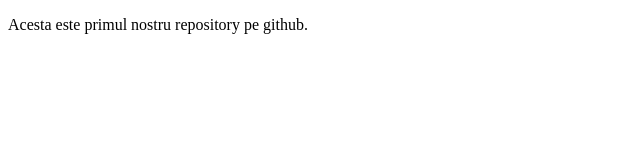
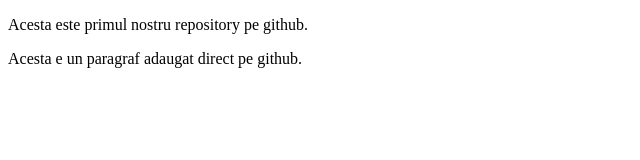
Before and after one commit to Andreea1129/andreea-demo-git-github, a plain HTML site: page index.html in a window 1280 px wide. Shown: the whole page, without its empty margins (0-640 px from the left). Drawn offline with Linux system fonts and the light colour scheme.

Commit message:
Update index.html
added a paragraph

```diff
--- a/index.html
+++ b/index.html
@@ -7,5 +7,6 @@
 </head>
 <body>
     <p>Acesta este primul nostru repository pe github.</p>
+    <p>Acesta e un paragraf adaugat direct pe github.</p>
 </body>
 </html>
```
